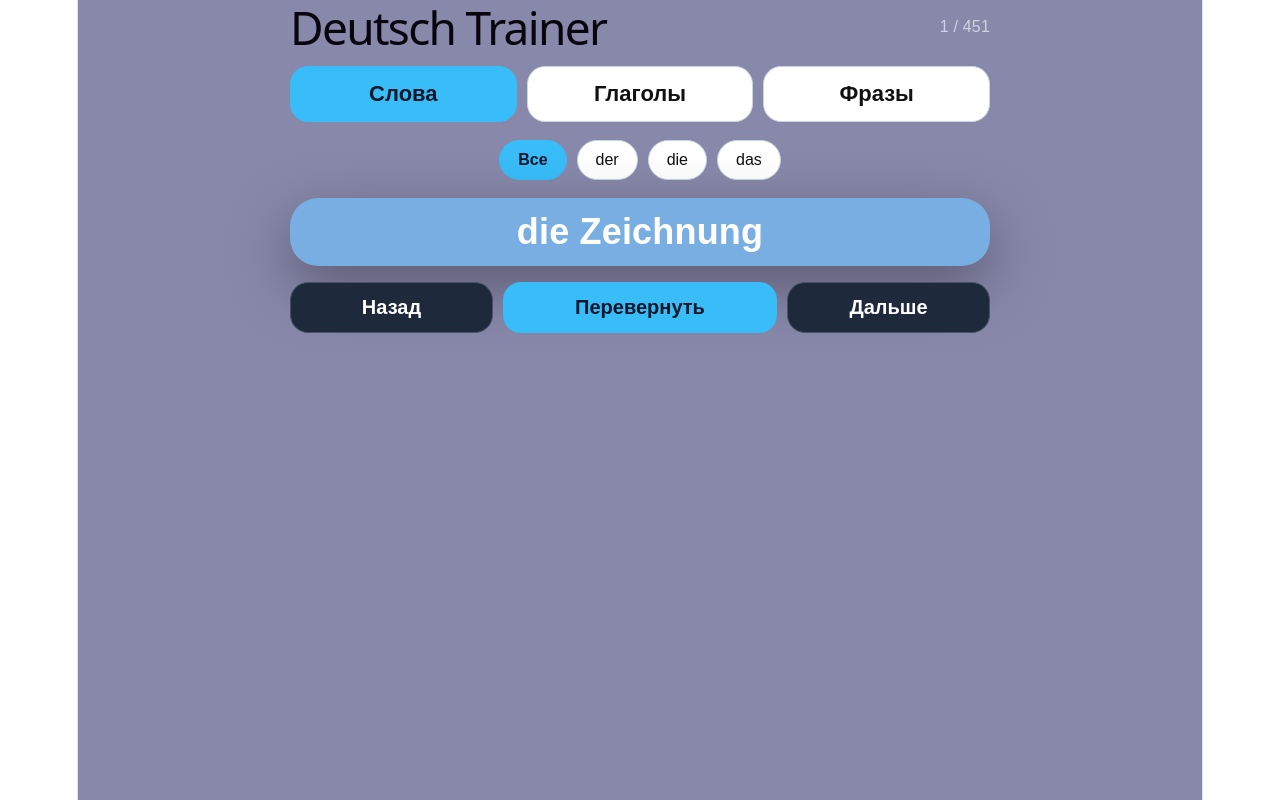
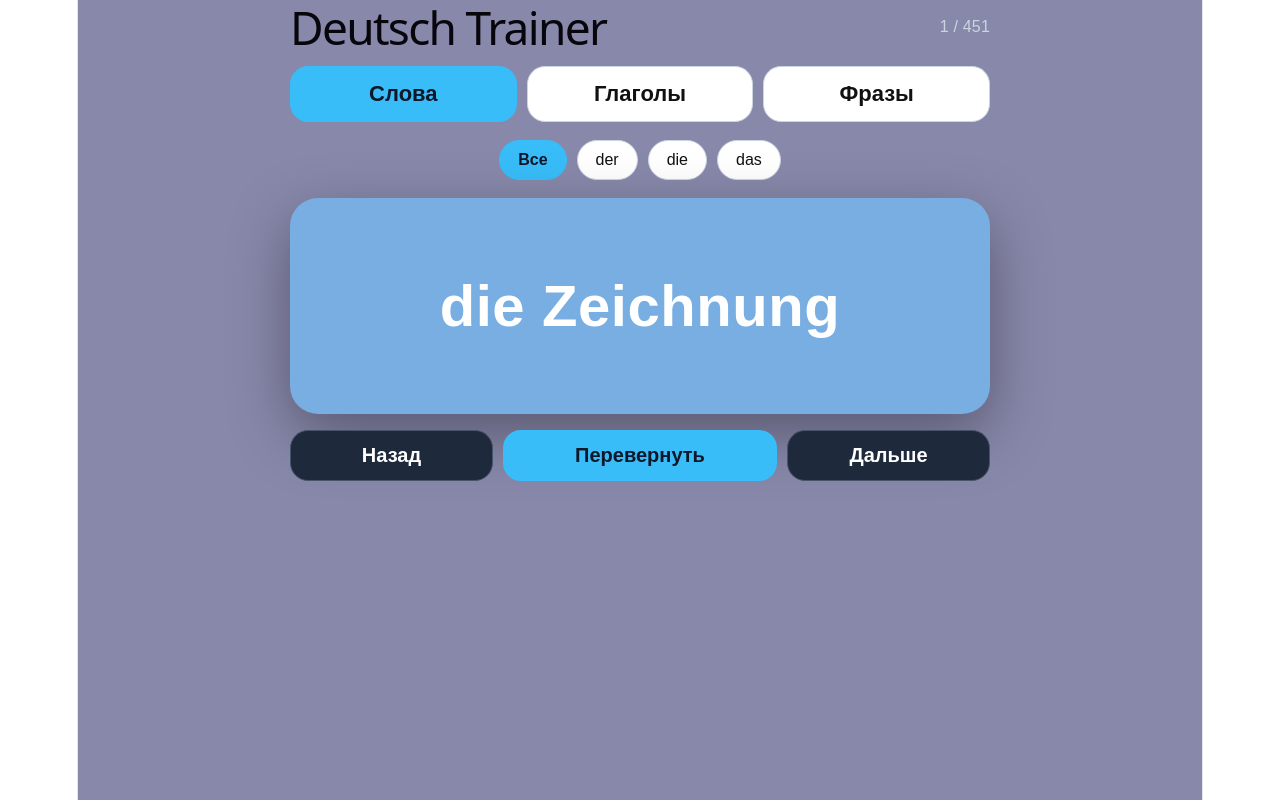
Before and after one commit to Anastasiia21/deutsch-trainer, a React (Vite) app: page / in a window 1280 px wide. Built offline with nearby package versions, Linux system fonts and the light colour scheme.

Commit message:
fix: improve front card layout

```diff
--- a/src/App.jsx
+++ b/src/App.jsx
@@ -185,10 +185,16 @@ export default function App() {
       </div>
 
 
-        <div style={styles.card} onClick={() => setShow(!show)}>
+        <div
+          style={{
+            ...styles.card,
+            ...(!show ? styles.frontCard : styles.backCard),
+          }}
+          onClick={() => setShow(!show)}
+        >
           {!show ? (
            <>
-  <div style={styles.mainWord}>
+  <div style={{ ...styles.mainWord, ...styles.frontMainWord }}>
     {mode === "words"
       ? item.de
       : mode === "verbs"
@@ -197,7 +203,7 @@ export default function App() {
   </div>
 
   {mode === "verbs" && item.cases && (
-    <div style={styles.caseBox}>
+    <div style={styles.frontCaseBox}>
       Падеж: {Array.isArray(item.cases) ? item.cases.join(", ") : item.cases}
     </div>
   )}
@@ -386,7 +392,6 @@ activeArticleButton: {
   card: {
   width: "100%",
   maxWidth: 700,
-  minHeight: "auto",
   margin: "0 auto",
   background: "#78aee1",
   borderRadius: 28,
@@ -396,17 +401,30 @@ activeArticleButton: {
   justifyContent: "center",
   alignItems: "center",
   textAlign: "center",
-  padding: 14,
   cursor: "pointer",
   boxSizing: "border-box",
 },
 
+frontCard: {
+  minHeight: "clamp(200px, 27svh, 260px)",
+  padding: "28px 20px",
+},
+
+backCard: {
+  minHeight: "auto",
+  padding: 14,
+},
 
 mainWord: {
   fontSize: "clamp(26px, 5vw, 36px)",
   fontWeight: 800,
   lineHeight: 1.1,
   color: "white",
+},
+
+frontMainWord: {
+  fontSize: "clamp(42px, 7vw, 58px)",
+  letterSpacing: "0.01em",
 },
 
 hint: {
@@ -528,6 +546,16 @@ caseBox: {
   fontWeight: 700,
 },
 
+frontCaseBox: {
+  marginTop: 28,
+  padding: "12px 22px",
+  borderRadius: 999,
+  background: "rgba(255,255,255,0.35)",
+  color: "#0f172a",
+  fontSize: "clamp(16px, 2.8vw, 19px)",
+  fontWeight: 800,
+},
+
 levelButtons: {
   maxWidth: 700,
   margin: "0 auto 16px",
```
